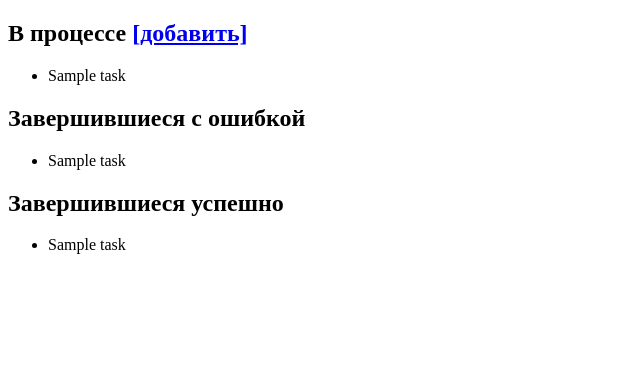
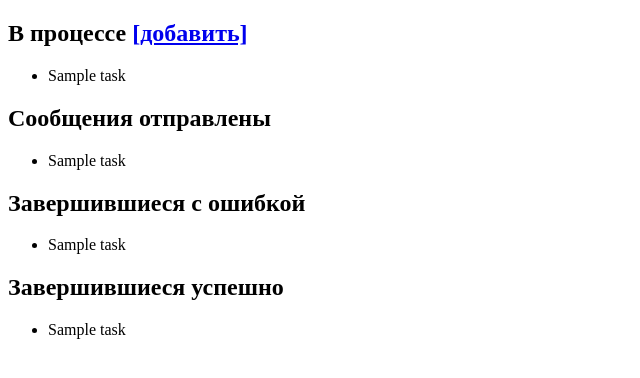
Before and after one commit to isgulkov/e-m-p, a Flask app: template templates/index.html in a window 1280 px wide. Shown: the top 378 px of the page, without its empty margins (0-640 px from the left). Run offline with Flask 2, Linux system fonts and the light colour scheme; the template is opened without the code that fills it: most values are stand-ins (such as "Sample title", 1, 10 or a date in 2020).

Commit message:
Add "IN_PROGRESS" task status
For tasks for which an email has been sent but no bounce or read status has
been gotten back

```diff
--- a/main.py
+++ b/main.py
@@ -17,15 +17,17 @@ app.secret_key = config.SECRET_KEY
 
 @app.route('/')
 def hello():
-    scheduled_tasks = EmailTask.query.filter(EmailTask.status=='SCHEDULED')
-    failed_tasks = EmailTask.query.filter(EmailTask.status=='FAILED')
-    completed_tasks = EmailTask.query.filter(EmailTask.status=='COMPLETED')
+    tasks_scheduled = EmailTask.query.filter(EmailTask.status=='SCHEDULED')
+    tasks_in_progress = EmailTask.query.filter(EmailTask.status=='IN_PROGRESS')
+    tasks_failed = EmailTask.query.filter(EmailTask.status=='FAILED')
+    tasks_completed = EmailTask.query.filter(EmailTask.status=='COMPLETED')
 
     return render_template(
         'index.html',
-        scheduled_tasks=scheduled_tasks,
-        failed_tasks=failed_tasks,
-        completed_tasks=completed_tasks
+        tasks_scheduled=tasks_scheduled,
+        tasks_in_progress=tasks_in_progress,
+        tasks_failed=tasks_failed,
+        tasks_completed=tasks_completed
     )
 
 
--- a/models.py
+++ b/models.py
@@ -13,7 +13,7 @@ class EmailTask(Base):
     message_subject = Column(Text)
     message_content = Column(Text)
 
-    status = Column(Enum('SCHEDULED', 'FAILED', 'COMPLETED', name='emailtask_status'), default='SCHEDULED')
+    status = Column(Enum('SCHEDULED', 'IN_PROGRESS', 'FAILED', 'COMPLETED', name='emailtask_status'), default='SCHEDULED')
 
     def __repr__(self):
         def trunc_content(s):
--- a/templates/index.html
+++ b/templates/index.html
@@ -7,7 +7,16 @@
 <body>
     <h2>В процессе <a href="new_task">[добавить]</a></h2>
     <ul>
-        {% for task in scheduled_tasks %}
+        {% for task in tasks_scheduled %}
+            <li>{{ task }}</li>
+        {% else %}
+            <li><em>(отсутствуют)</em></li>
+        {% endfor %}
+    </ul>
+
+    <h2>Сообщения отправлены</h2>
+    <ul>
+        {% for task in tasks_in_progress %}
             <li>{{ task }}</li>
         {% else %}
             <li><em>(отсутствуют)</em></li>
@@ -16,7 +25,7 @@
 
     <h2>Завершившиеся с ошибкой</h2>
     <ul>
-        {% for task in failed_tasks %}
+        {% for task in tasks_failed %}
             <li>{{ task }}</li>
         {% else %}
             <li><em>(отсутствуют)</em></li>
@@ -25,7 +34,7 @@
 
     <h2>Завершившиеся успешно</h2>
     <ul>
-        {% for task in completed_tasks %}
+        {% for task in tasks_completed %}
             <li>{{ task }}</li>
         {% else %}
             <li><em>(отсутствуют)</em></li>
```
